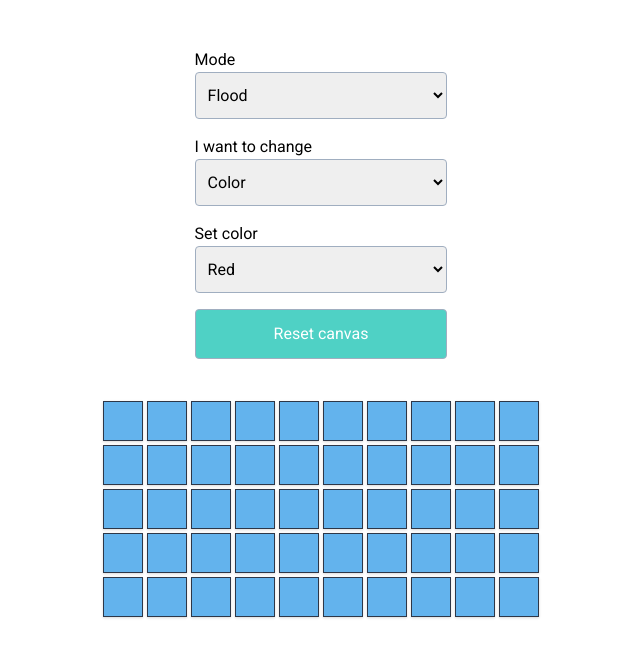
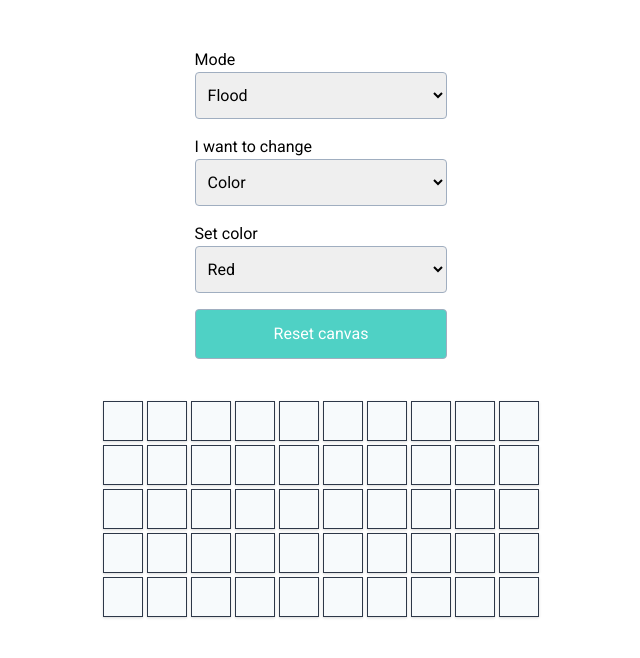
Before and after one commit to radoslavtomas/flood-game, a Vue app: page / in a window 1280 px wide. Both pictures are taken after a click on the button "Create canvas". Shown: the top 658 px of the page, without its empty margins (319-959 px from the left). Built offline with nearby package versions, Linux system fonts and the light colour scheme.

Commit message:
added more colors, started to handle target color

```diff
--- a/src/App.vue
+++ b/src/App.vue
@@ -86,8 +86,7 @@
             v-model="settings.bg"
             class="w-full border border-gray-500 rounded px-2 py-3"
           >
-            <option value="blue">Blue</option>
-            <option value="red">Red</option>
+            <option v-for="color in colors" :key="color.value" :value="color.value">{{ color.name }}</option>
           </select>
         </div>
 
@@ -109,7 +108,7 @@
         <div
           @click="handleClick(x,y)"
           class="shape w-4 h-4 sm:w-6 sm:h-6 md:w-8 md:h-8 lg:w-10 lg:h-10 border border-gray-800 m-piccolo cursor-pointer shadow"
-          :class="{ 'bg-blue-400':obj.bg == 'blue', 'bg-red-400':obj.bg == 'red', 'rounded-full':obj.shape == 'circle', 'rounded-none':obj.shape == 'square' }"
+          :class="classObject(obj)"
           v-for="(obj, y) in row"
           :key="y"
         ></div>
@@ -129,22 +128,60 @@ export default {
         y: 10,
         maxY: 20
       },
+      colors: [
+        {
+          name: "White",
+          value: "white"
+        },
+        {
+          name: "Gray",
+          value: "gray"
+        },
+        {
+          name: "Red",
+          value: "red"
+        },
+        {
+          name: "Orange",
+          value: "orange"
+        },
+        {
+          name: "Yellow",
+          value: "yellow"
+        },
+        {
+          name: "Green",
+          value: "green"
+        },
+        {
+          name: "Teal",
+          value: "teal"
+        },
+        {
+          name: "Blue",
+          value: "blue"
+        },
+        {
+          name: "Indigo",
+          value: "indigo"
+        },
+        {
+          name: "Purple",
+          value: "purple"
+        },
+        {
+          name: "Pink",
+          value: "pink"
+        },
+        {
+          name: "Black",
+          value: "black"
+        }
+      ],
       canvas: [],
       coords: {
         x: "",
         y: ""
-      },
-      shape: {
-        shape: "square",
-        bg: "blue"
-      },
-      colors: {
-        blue: "bg-blue-400",
-        red: "bg-red-400"
-      },
-      shapes: {
-        square: "rounded-none",
-        circle: "rounded-full"
       },
       settings: {
         shape: "circle",
@@ -156,6 +193,24 @@ export default {
     };
   },
   methods: {
+    classObject(obj) {
+      return {
+        "bg-gray-100": obj.bg === "white",
+        "bg-gray-900": obj.bg === "black",
+        "bg-gray-400": obj.bg === "gray",
+        "bg-red-400": obj.bg === "red",
+        "bg-orange-400": obj.bg === "orange",
+        "bg-yellow-400": obj.bg === "yellow",
+        "bg-green-400": obj.bg === "green",
+        "bg-teal-400": obj.bg === "teal",
+        "bg-blue-400": obj.bg === "blue",
+        "bg-indigo-400": obj.bg === "indigo",
+        "bg-purple-400": obj.bg === "purple",
+        "bg-pink-400": obj.bg === "pink",
+        "rounded-full": obj.shape === "circle",
+        "rounded-none": obj.shape === "square"
+      };
+    },
     handleClick(x, y) {
       this.coords.x = x;
       this.coords.y = y;
@@ -189,21 +244,25 @@ export default {
       this.canvas[x][y][this.settings.type] = this.settings[this.settings.type];
     },
     handleRow(x, y) {
+      const targetColor = this.canvas[x][y];
       this.handlePoint(x, y);
 
-      this.handleNextPoint(x, y + 1, "right");
-      this.handleNextPoint(x, y - 1, "left");
+      this.handleNextPoint(x, y + 1, "right", targetColor);
+      this.handleNextPoint(x, y - 1, "left", targetColor);
     },
     handleColumn(x, y) {
+      const targetColor = this.canvas[x][y];
       this.handlePoint(x, y);
 
-      this.handleNextPoint(x + 1, y, "up");
-      this.handleNextPoint(x - 1, y, "down");
+      this.handleNextPoint(x + 1, y, "up", targetColor);
+      this.handleNextPoint(x - 1, y, "down", targetColor);
     },
     handleFlood(x, y) {
       if (!this.pointExists(x, y)) {
         return;
       }
+
+      const targetColor = this.canvas[x][y];
 
       if (
         this.canvas[x][y][this.settings.type] ===
@@ -213,7 +272,7 @@ export default {
       }
 
       this.handlePoint(x, y);
-      this.handleFlodInQueue(x, y);
+      this.handleFlodInQueue(x, y, targetColor);
     },
     pointExists(x, y) {
       if (!this.canvas[x]) {
@@ -338,7 +397,7 @@ export default {
             id: this.generateId.next().value,
             coords: [x, y],
             shape: "square",
-            bg: "blue"
+            bg: "white"
           };
         }
       }
```
